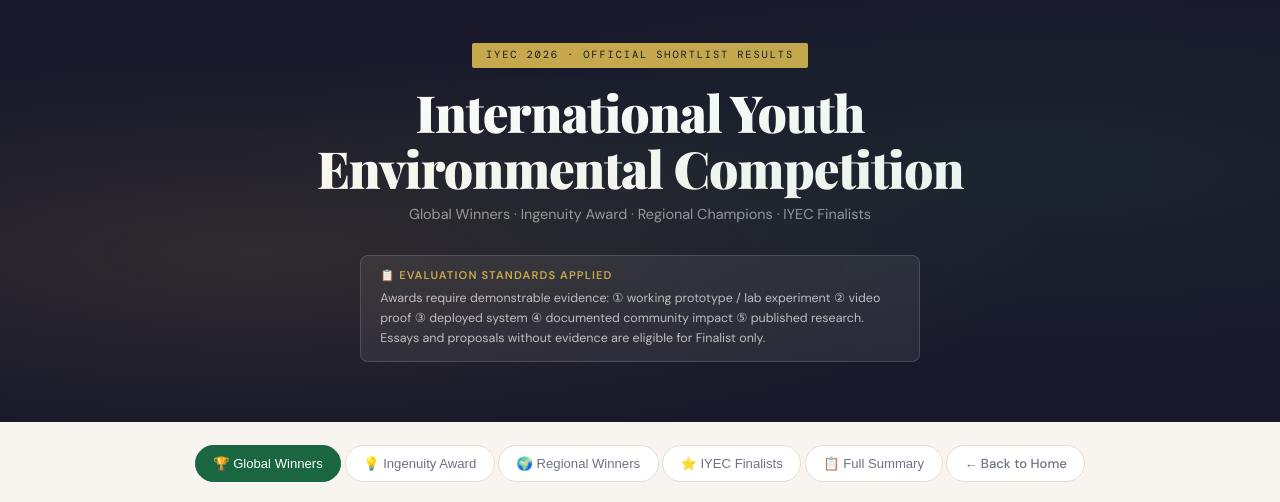
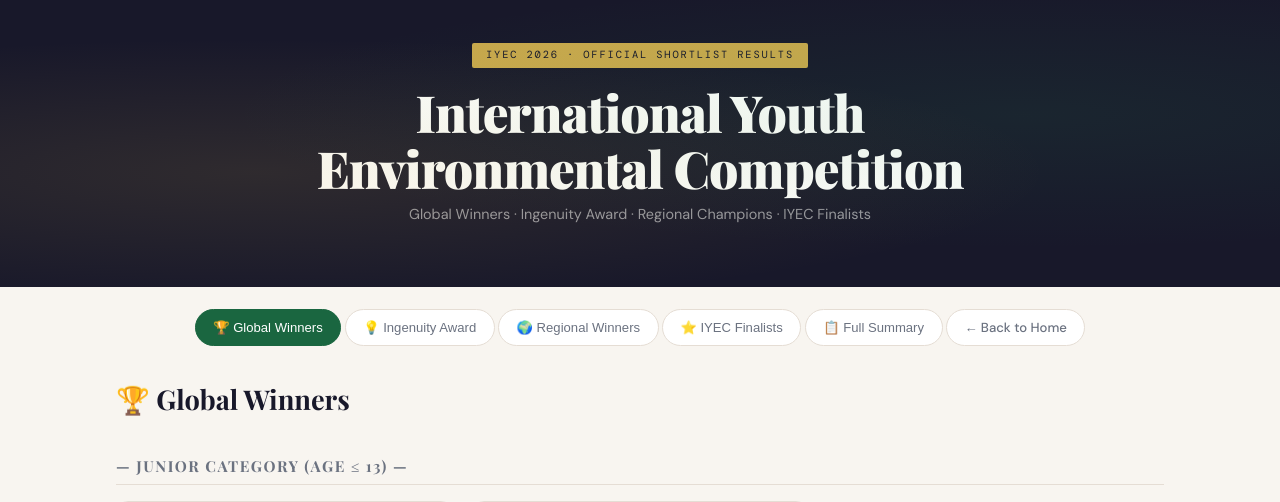
Before and after one commit to NexYouth/nexyouth, a Flask app: page /programs/iyec-2026-results in a window 1280 px wide. Shown: the top 502 px of the page. Run offline with Flask 3, Linux system fonts and the light colour scheme; some web fonts are replaced.

Commit message:
Remove evaluation standards box and Global Winners subtitle
Co-Authored-By: Claude Opus 4.6 <noreply@anthropic.com>

```diff
--- a/templates/iyec-2026-results.html
+++ b/templates/iyec-2026-results.html
@@ -143,10 +143,6 @@ footer{text-align:center;padding:1.8rem;font-size:.74rem;color:var(--muted);bord
   <div class="badge">IYEC 2026 · Official Shortlist Results</div>
   <h1>International Youth<br>Environmental Competition</h1>
   <p>Global Winners · Ingenuity Award · Regional Champions · IYEC Finalists</p>
-  <div class="crit">
-    <strong>📋 Evaluation Standards Applied</strong>
-    Awards require demonstrable evidence: ① working prototype / lab experiment ② video proof ③ deployed system ④ documented community impact ⑤ published research. Essays and proposals without evidence are eligible for Finalist only.
-  </div>
 </header>
 
 <div class="tabs">
@@ -161,7 +157,6 @@ footer{text-align:center;padding:1.8rem;font-size:.74rem;color:var(--muted);bord
 <!-- ══════════ GLOBAL WINNERS ══════════ -->
 <div id="global" class="sec on">
   <h2 class="sec-h">🏆 Global Winners</h2>
-  <p class="sec-sub">Top three in each category. Only projects with verifiable evidence of real-world impact, physical prototypes, video proof, or deployed systems qualify.</p>
 
   <div class="divider">— Junior Category (Age ≤ 13) —</div>
   <div class="g2">
```
